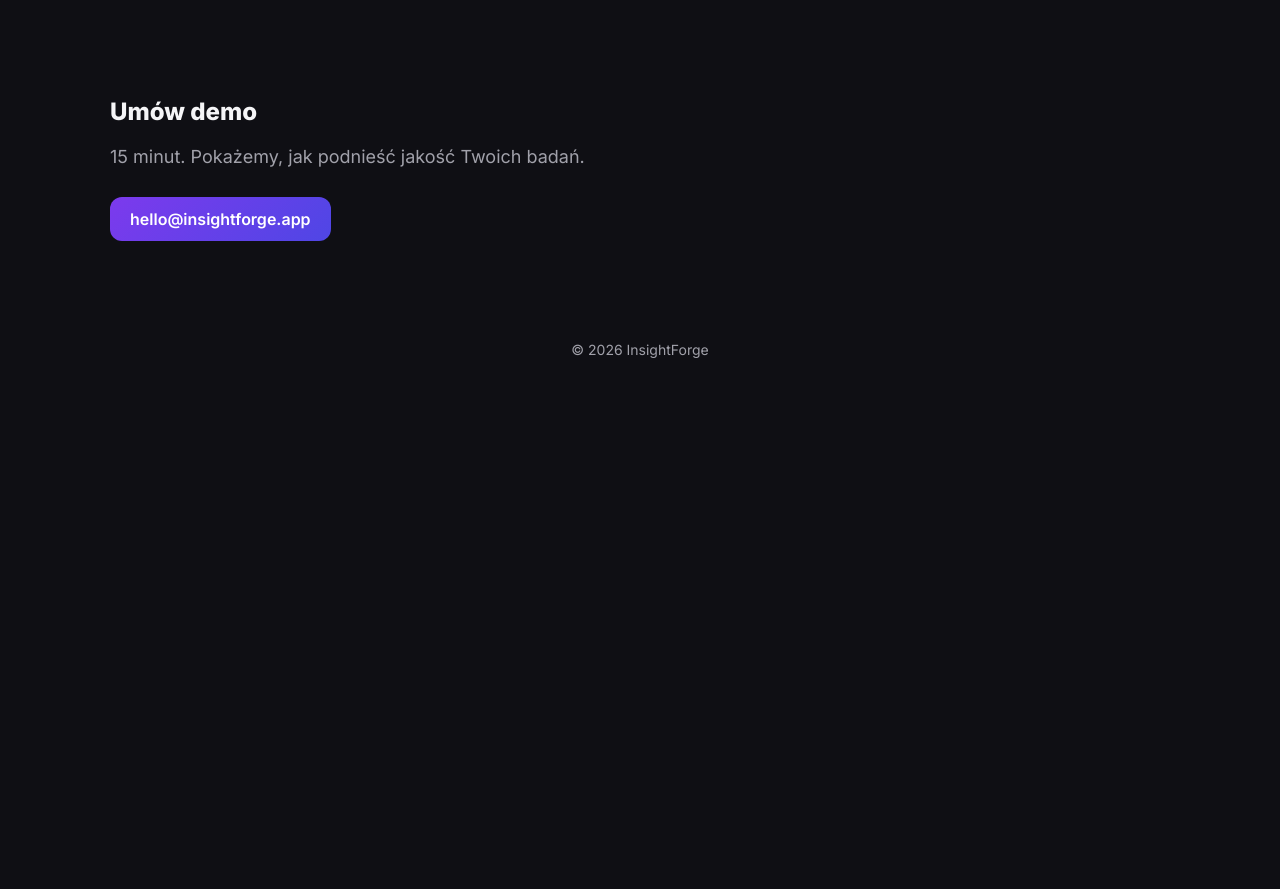
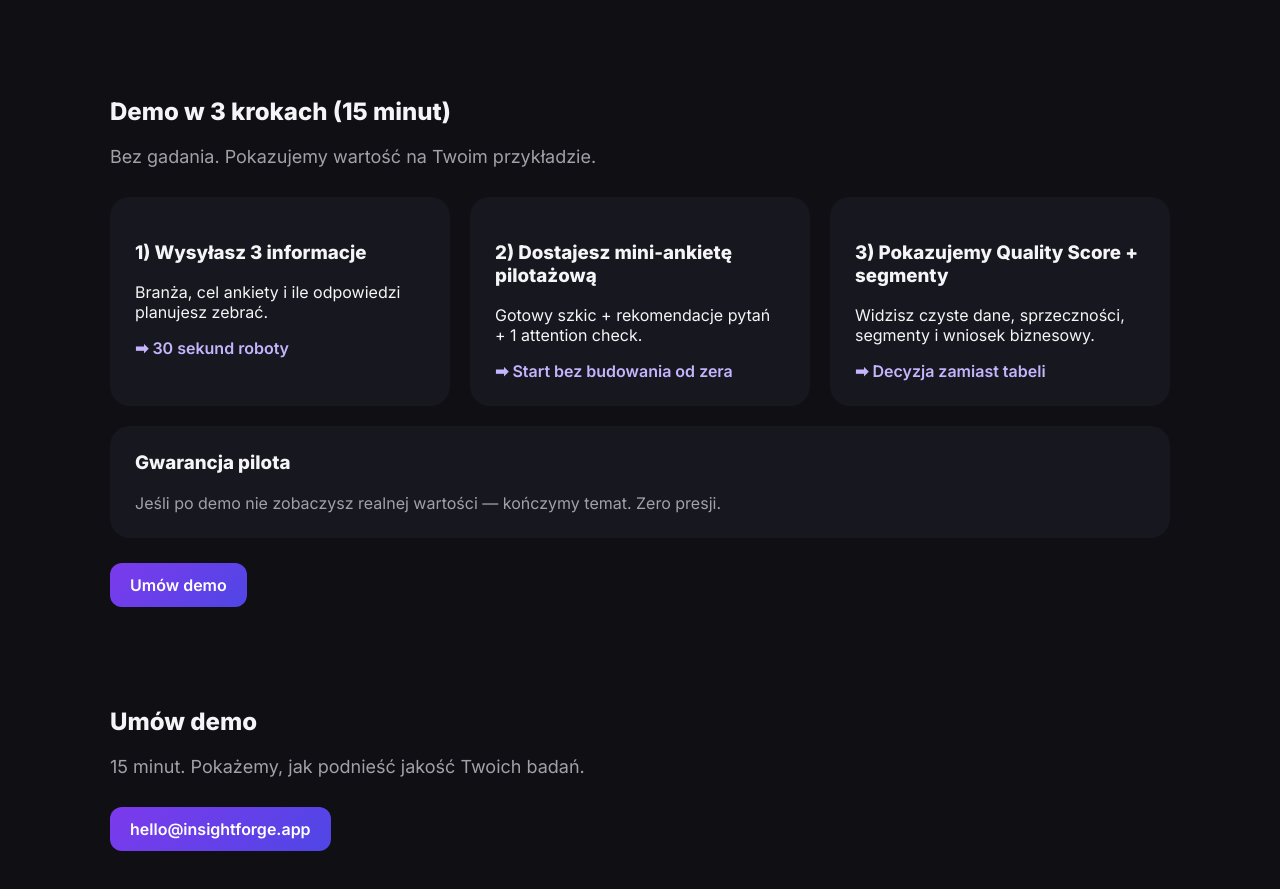
Before and after one commit to slusarskialan0-rgb/insightforge-site, a plain HTML site: page index.html in a window 1280 px wide. Shown: the part 2429-3318 px from the top of the page. Before the commit the page ends 2827 px from the top, so only its background shows below. Drawn offline with Linux system fonts and the light colour scheme.

Commit message:
Update index.html

```diff
--- a/index.html
+++ b/index.html
@@ -238,7 +238,41 @@ footer{
     </div>
   </div>
 </section>
+<section class="section">
+  <h2>Demo w 3 krokach (15 minut)</h2>
+  <p class="lead">Bez gadania. Pokazujemy wartość na Twoim przykładzie.</p>
 
+  <div class="features">
+    <div class="card">
+      <h3>1) Wysyłasz 3 informacje</h3>
+      <p>Branża, cel ankiety i ile odpowiedzi planujesz zebrać.</p>
+      <p style="color:#c4b5fd;font-weight:600;margin:0;">➡ 30 sekund roboty</p>
+    </div>
+
+    <div class="card">
+      <h3>2) Dostajesz mini-ankietę pilotażową</h3>
+      <p>Gotowy szkic + rekomendacje pytań + 1 attention check.</p>
+      <p style="color:#c4b5fd;font-weight:600;margin:0;">➡ Start bez budowania od zera</p>
+    </div>
+
+    <div class="card">
+      <h3>3) Pokazujemy Quality Score + segmenty</h3>
+      <p>Widzisz czyste dane, sprzeczności, segmenty i wniosek biznesowy.</p>
+      <p style="color:#c4b5fd;font-weight:600;margin:0;">➡ Decyzja zamiast tabeli</p>
+    </div>
+  </div>
+
+  <div class="card" style="margin-top:20px;">
+    <h3 style="margin-top:0;">Gwarancja pilota</h3>
+    <p style="margin:0;color:#a1a1aa;">
+      Jeśli po demo nie zobaczysz realnej wartości — kończymy temat. Zero presji.
+    </p>
+  </div>
+
+  <div style="margin-top:25px;">
+    <a href="#kontakt" class="btn btn-primary">Umów demo</a>
+  </div>
+        </section>
 <section class="section" id="kontakt">
   <h2>Umów demo</h2>
   <p class="lead">15 minut. Pokażemy, jak podnieść jakość Twoich badań.</p>
```
